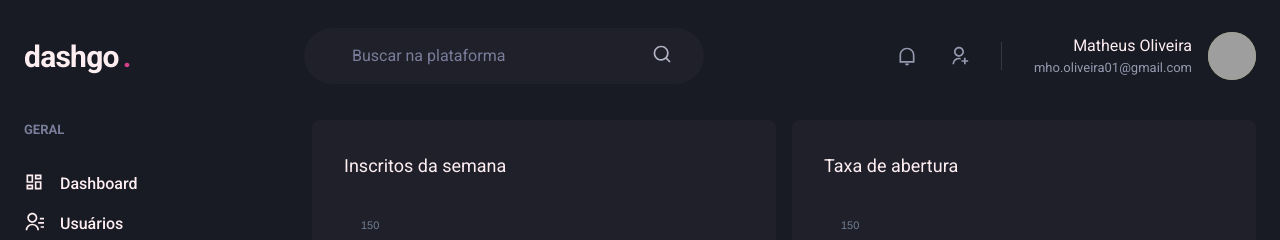
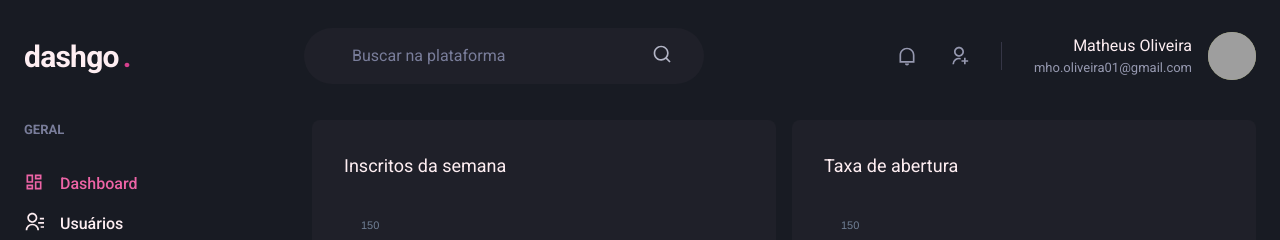
Before and after one commit to theusoliveira/dashgo, a Next.js app: page /dashboard in a window 1280 px wide. Shown: the top 240 px of the page. Built offline with nearby package versions, Linux system fonts and the light colour scheme; grey boxes are pictures that could not be loaded.

Commit message:
Active link

```diff
--- /dev/null
+++ b/src/components/ActiveLink.tsx
@@ -0,0 +1,31 @@
+import Link, { LinkProps } from 'next/link';
+import { useRouter } from 'next/router';
+import { cloneElement, ReactElement } from 'react';
+
+interface ActiveLinkProps extends LinkProps {
+  children: ReactElement;
+  shouldMatchExactHref?: boolean;
+}
+
+export function ActiveLink({ children, shouldMatchExactHref = false, ...rest }: ActiveLinkProps) {
+  const { asPath } = useRouter();
+  let isActive = false;
+
+  if (shouldMatchExactHref && (asPath === rest.href || asPath === rest.as)) {
+    isActive = true;
+  }
+
+  if (!shouldMatchExactHref &&
+    (asPath.startsWith(String(rest.href)) ||
+    asPath.startsWith(String(rest.as)))) {
+      isActive = true;
+  }
+
+  return (
+    <Link {...rest}>
+      {cloneElement(children, {
+        color: isActive ? 'pink.400' : 'gray.50'
+      })}
+    </Link>
+  )
+}
--- a/src/components/Sidebar/NavLink.tsx
+++ b/src/components/Sidebar/NavLink.tsx
@@ -1,6 +1,6 @@
 import { Text, Link as ChakraLink, Icon, LinkProps as ChakraLinkProps } from "@chakra-ui/react";
 import { ElementType } from "react";
-import Link from 'next/link';
+import { ActiveLink } from "../ActiveLink";
 
 interface NavLinkProps extends ChakraLinkProps {
   icon: ElementType;
@@ -10,11 +10,11 @@
 
 export function NavLink({ icon, href, children, ...rest }: NavLinkProps) {
   return (
-    <Link href={href} passHref>
+    <ActiveLink href={href} passHref>
       <ChakraLink display="flex" align="center" {...rest}>
         <Icon as={icon} fontSize="20" />
         <Text ml="4" fontWeight="medium">{children}</Text>
       </ChakraLink>
-    </Link>
+    </ActiveLink>
   );
 }
```
